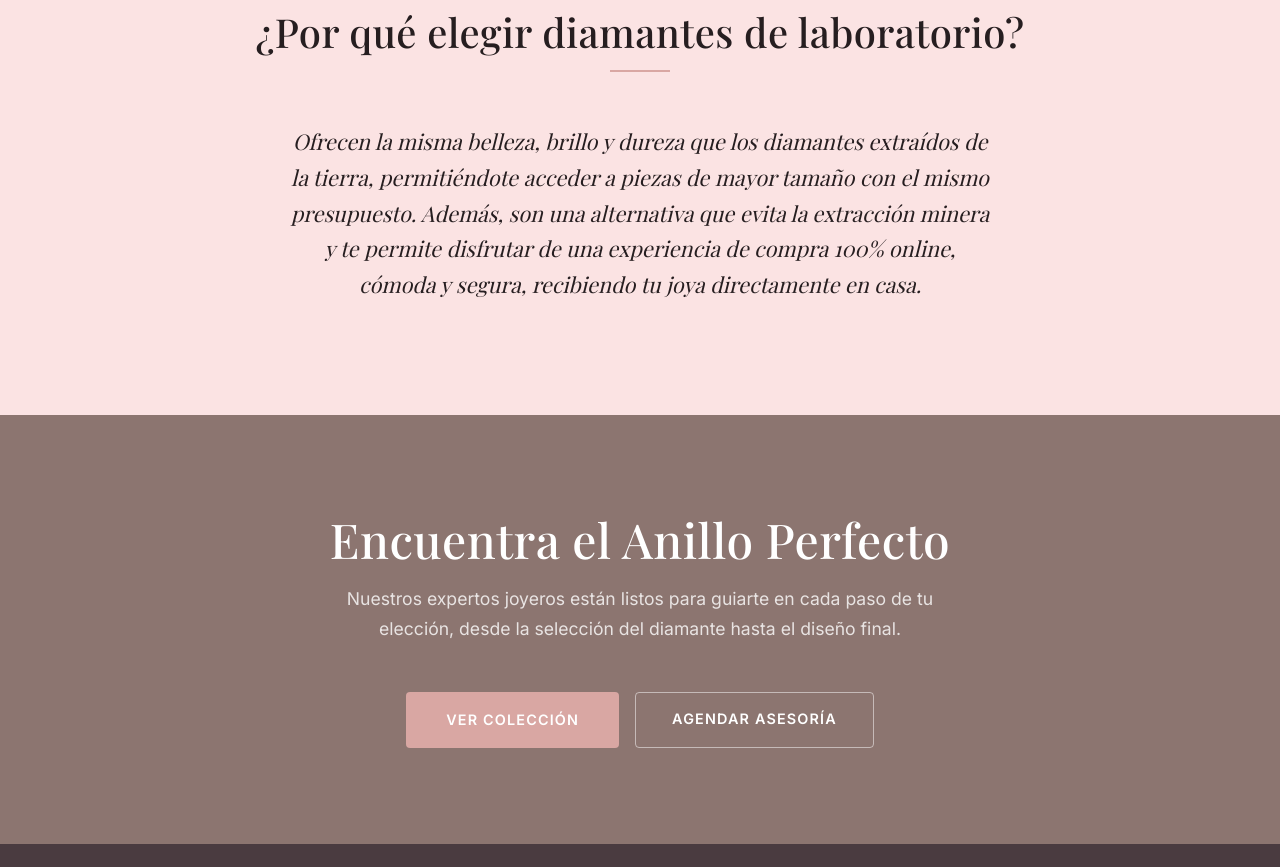
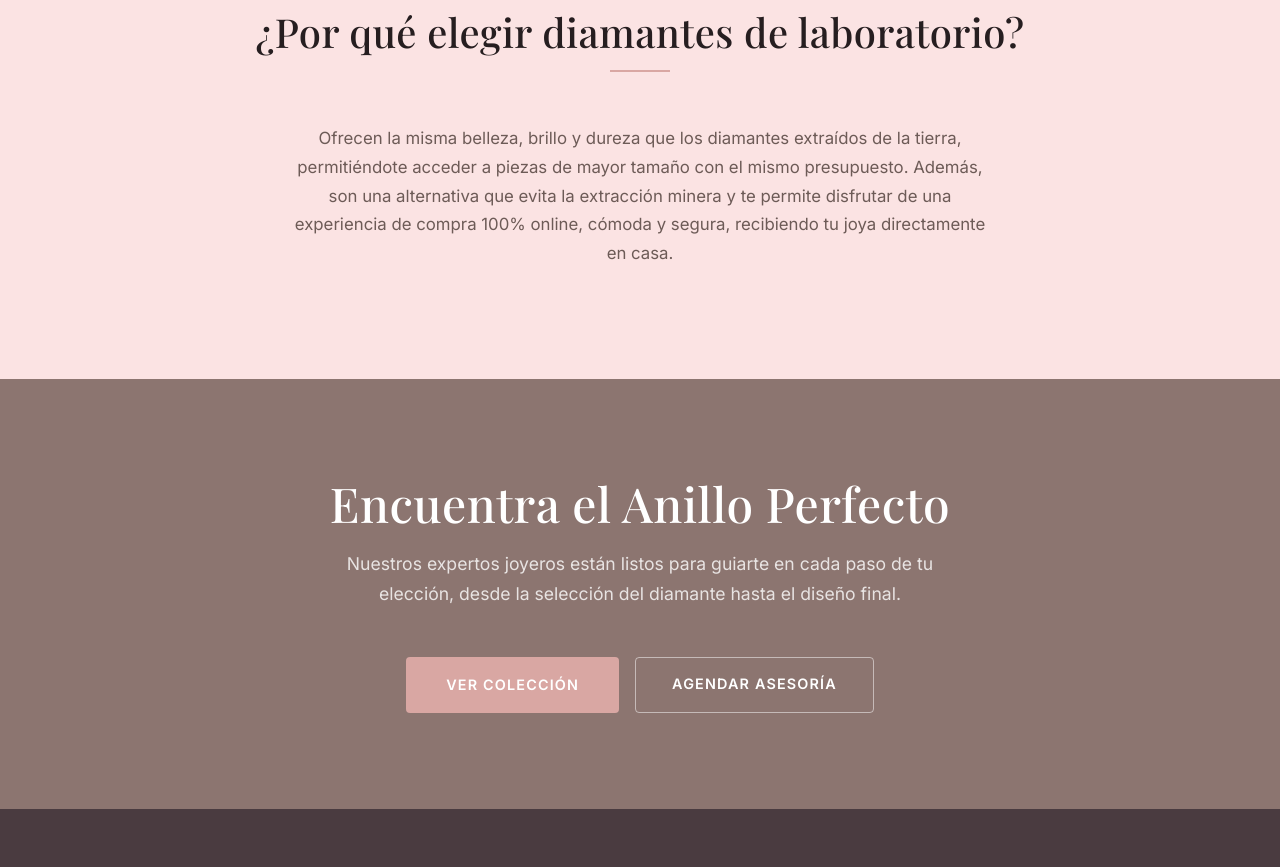
Before and after one commit to ateliergemologistti/Bellini-web, a plain HTML site: page index.html in a window 1280 px wide. Shown: the part 4800-5667 px from the top of the page. Drawn offline with nearby package versions, Linux system fonts and the light colour scheme; no server answers; a web font is replaced by a local one.

Commit message:
Match Section 5 body text typography to previous sections

```diff
--- a/index.html
+++ b/index.html
@@ -14,7 +14,7 @@
   <link href="https://fonts.googleapis.com/css2?family=Inter:wght@300;400;500;600&family=Playfair+Display:ital,wght@0,400;0,500;0,600;0,700;1,400&display=swap" rel="stylesheet">
 
   <!-- CSS -->
-  <link rel="stylesheet" href="styles.css?v=3.9">
+  <link rel="stylesheet" href="styles.css?v=4.0">
 
   <!-- Favicon -->
   <link rel="icon" type="image/png" href="img/logo-bellini-diamond.png?v=3.0">
--- a/styles.css
+++ b/styles.css
@@ -851,11 +851,11 @@ ul {
 }
 
 .testimonial-text {
-  font-size: 1.35rem;
-  font-family: var(--font-heading);
-  font-style: italic;
-  line-height: 1.65;
-  color: var(--color-black);
+  font-size: 1.05rem;
+  font-family: var(--font-body);
+  font-style: normal;
+  line-height: 1.7;
+  color: var(--color-dark);
   margin-bottom: 0;
 }
 
```
